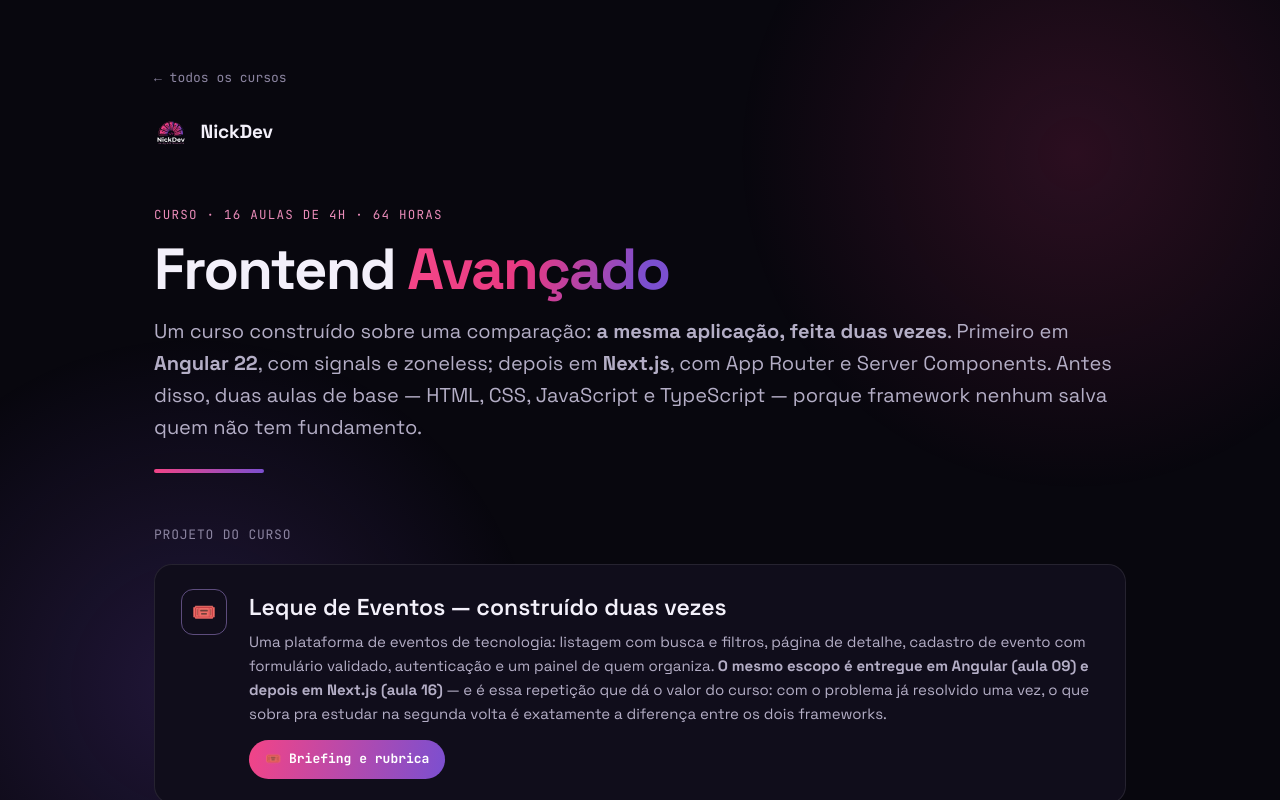
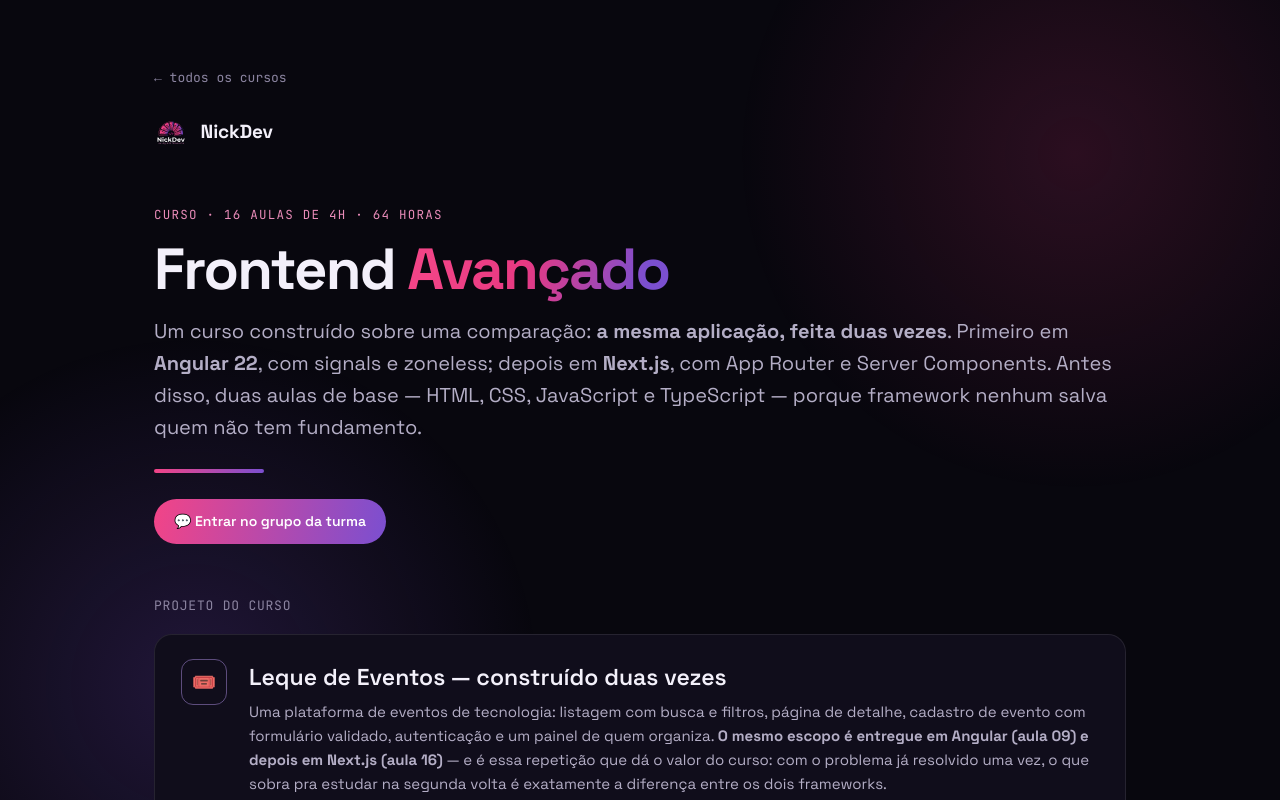
Before and after one commit to Um-Leque-de-Tecnologia/nickdev-aulas, a Next.js app: page /cursos/frontend-avancado in a window 1280 px wide. Shown: the top 800 px of the page. Built offline with nearby package versions, Linux system fonts and the light colour scheme.

Commit message:
Frontend Avancado: botao do grupo da turma no WhatsApp
Adiciona o convite do grupo logo abaixo da introducao do curso, usando a
classe .glow-btn que ja existia no globals.css e nao estava em uso.

Link externo, entao abre em aba nova com rel="noopener noreferrer".

```diff
--- a/app/cursos/frontend-avancado/page.tsx
+++ b/app/cursos/frontend-avancado/page.tsx
@@ -314,6 +314,17 @@
       </p>
       <div className="brand-rule" />
 
+      <p style={{ marginTop: 26, marginBottom: 0 }}>
+        <a
+          className="glow-btn"
+          href="https://chat.whatsapp.com/CsSUEhPBuWwFp6UGWHALR6"
+          target="_blank"
+          rel="noopener noreferrer"
+        >
+          💬 Entrar no grupo da turma
+        </a>
+      </p>
+
       <div className="section-label">Projeto do curso</div>
 
       <div className="lessons">
```
